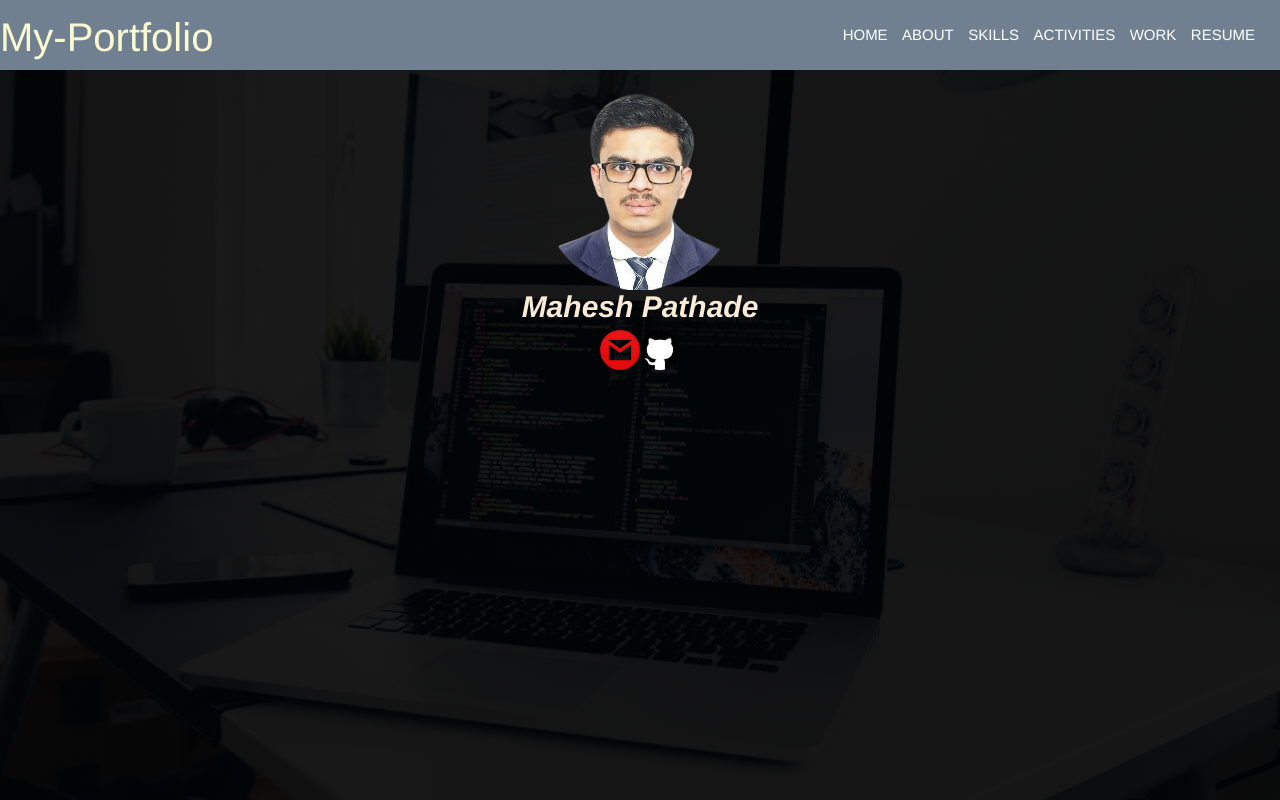
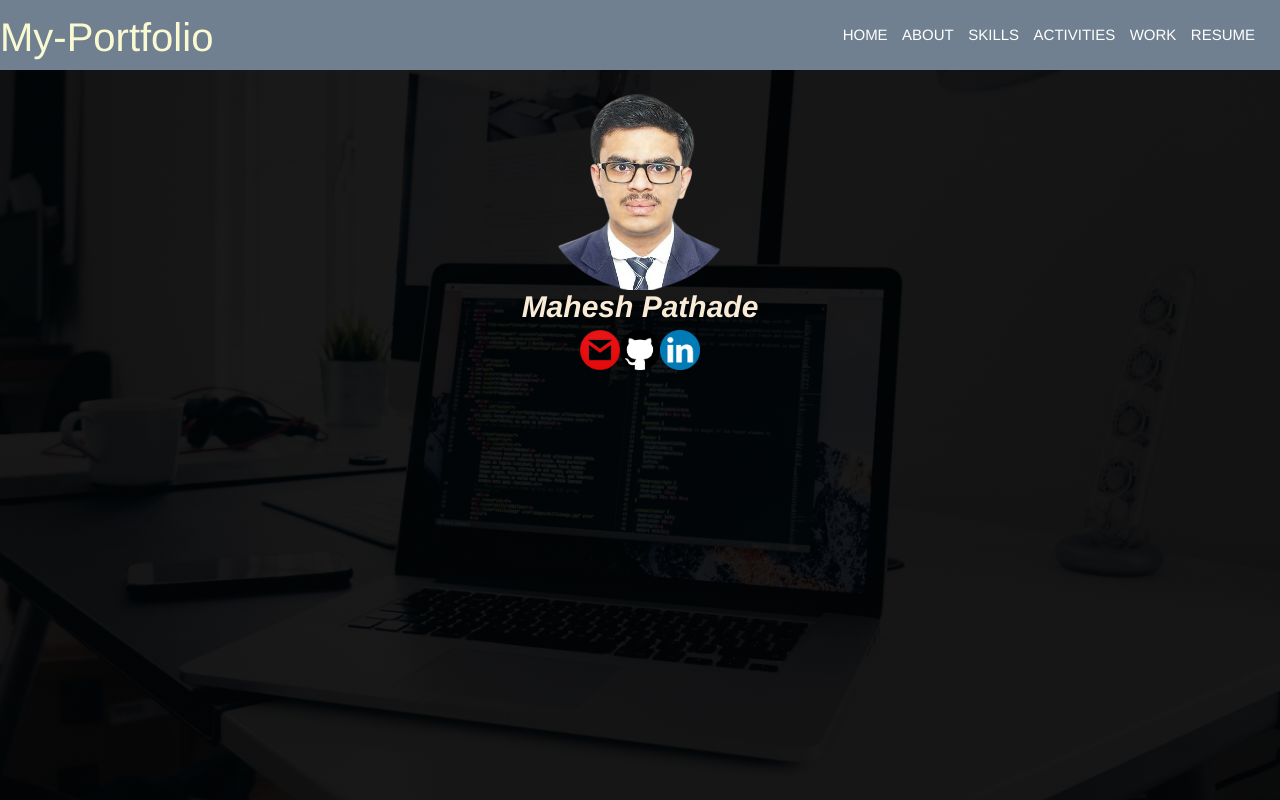
Before and after one commit to maheshpathade1103/My-Portfolio, a plain HTML site: page index.html in a window 1280 px wide. Drawn offline with Linux system fonts and the light colour scheme.

Commit message:
linked_in

```diff
--- a/index.html
+++ b/index.html
@@ -30,6 +30,7 @@
         <div class="position"  >
             <a href="mailto:maheshpathade010@gmail.com"target ><img src="assets/gmail.png" height="40px"  alt="Mail to Mahesh"></a>
             <a href="https://github.com/maheshpathade1103" target="_blank"><img src="assets/git.png" height="40px" alt=""></a>
+            <a href="https://www.linkedin.com/in/mahesh-pathade-021a61166/" target="_blank"><img src="assets/linked_in.jpg" height="40px" alt=""></a>
         </div>
     </section>
 
```
Also changed, not shown: assets/linked_in.jpg (added).
